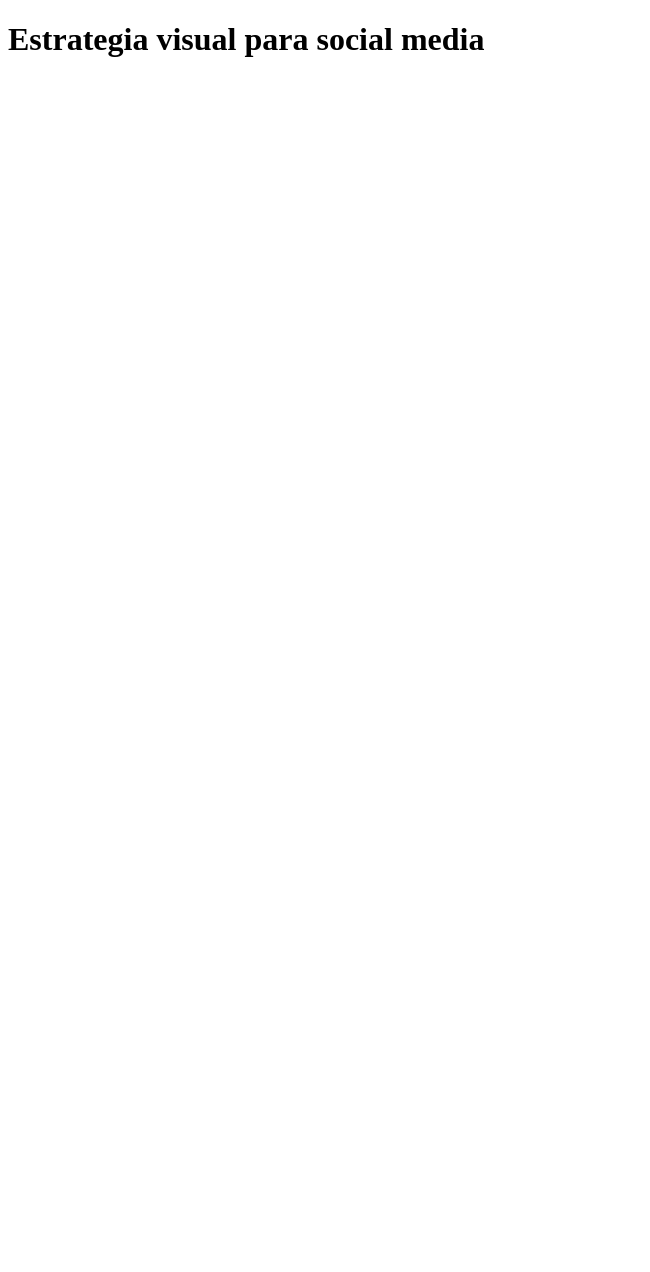
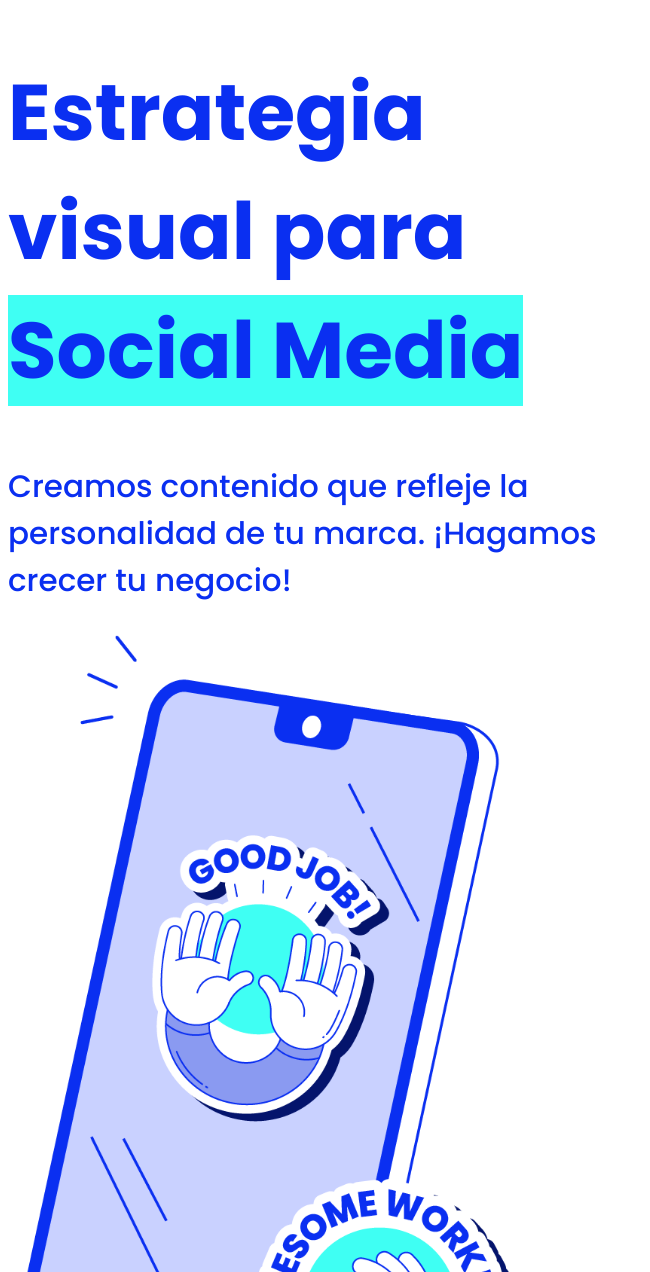
Before and after one commit to celezd/HTML-desafios, a plain HTML site: page DESAFÍO 2/ejercicio-1/index.html in a window 1280 px wide. Shown: the top 1272 px of the page, without its empty margins (0-650 px from the left). Before the commit the page ends 800 px from the top, so only its background shows below. Drawn offline with Linux system fonts and the light colour scheme.

Commit message:
ej 1 desaf 2

```diff
--- a/DESAFÍO 2/ejercicio-1/index.html
+++ b/DESAFÍO 2/ejercicio-1/index.html
@@ -7,6 +7,16 @@
     <title>Laboratorio 1</title>
 </head>
 <body>
-    <h1>Estrategia visual para social media</h1>
+    <div class="text">
+            <h1>Estrategia visual para <span>Social Media</span></h1>
+    <p>Creamos contenido que refleje la personalidad de tu marca. ¡Hagamos crecer tu negocio!</p>
+
+    </div>
+
+    <div >
+        <img src="assets/celu.png" id="celu" alt="">
+        <!-- <img src="assets/fondo.JPG" id="fondo" alt=""> -->
+        <div id="fondo"></div>
+    </div>
 </body>
 </html>
--- a/DESAFÍO 2/ejercicio-1/style.css
+++ b/DESAFÍO 2/ejercicio-1/style.css
@@ -0,0 +1,38 @@
+@import url('https://fonts.googleapis.com/css2?family=Poppins:wght@500;700&display=swap');
+
+body {
+    font-family: 'Poppins', sans-serif;
+    color: #0a2ff1;
+}
+h1 {
+    font-weight: 700;
+    font-size: 79px;
+}
+
+span {
+    background-color: #3ffff3;
+}
+p {
+    font-weight: 500;
+    font-size: 31px;
+
+}
+.text {
+    width: 50vw;
+}
+#celu {
+    width: 550px;
+    height: auto;
+    position: absolute;
+    z-index: 2;
+}
+
+
+#fondo  {
+    background-color: #8a9af1;
+    width: 550px;
+    height: 158px;
+    position: relative;
+    top: 654px;
+    z-index: 1;
+}
```
Also changed, not shown: DESAFÍO 2/ejercicio-1/assets/fondo.JPG.
